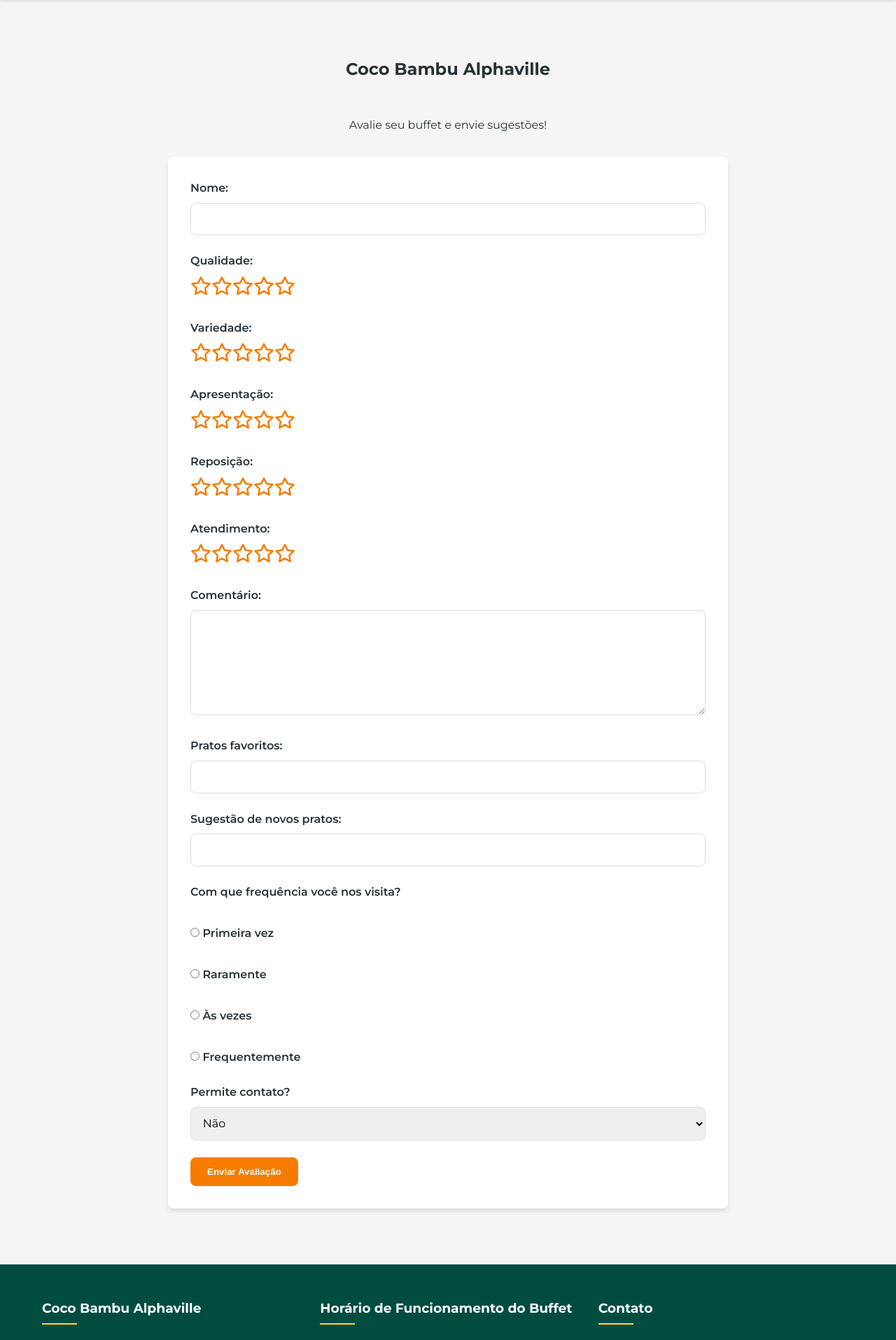
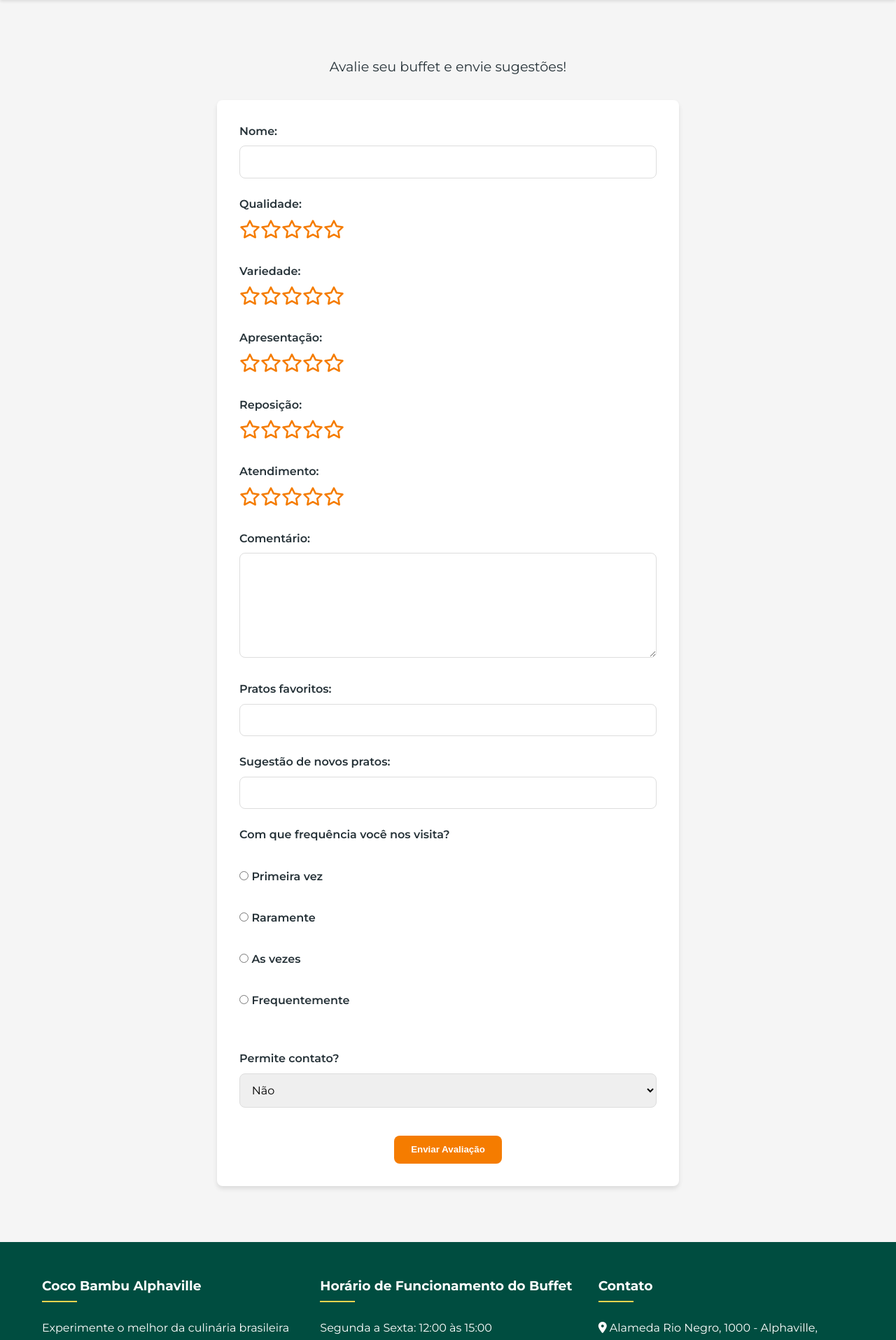
Before and after one commit to Robsoncb1/site_avalia-o, a Flask app: page / in a window 1280 px wide. Shown: the part 112-2027 px from the top of the page at 70% size. Run offline with Flask 3, Linux system fonts and the light colour scheme.

Commit message:
Melhoria visual no formulário de avaliação

```diff
--- a/src/templates/avaliar.html
+++ b/src/templates/avaliar.html
@@ -4,9 +4,8 @@
 
 {% block content %}
 <section class="section-padding">
-    <div class="container">
-        <h2 class="section-title">Coco Bambu Alphaville</h2>
-        <p class="text-center mb-4">Avalie seu buffet e envie sugestões!</p>
+    <div class="container" style="max-width: 700px;">
+        <p class="text-center mb-4" style="font-size: 1.2rem; font-weight: 500;">Avalie seu buffet e envie sugestões!</p>
 
         <form method="POST" action="{{ url_for('enviar') }}" class="rating-form" id="avaliacaoForm">
             <div class="form-group">
@@ -81,10 +42,9 @@
 
             <div class="form-group">
                 <label>Com que frequência você nos visita?</label><br>
-                <label><input type="radio" name="frequencia" value="primeira vez" required> Primeira vez</label><br>
-                <label><input type="radio" name="frequencia" value="raramente"> Raramente</label><br>
-                <label><input type="radio" name="frequencia" value="as vezes"> Às vezes</label><br>
-                <label><input type="radio" name="frequencia" value="frequentemente"> Frequentemente</label>
+                {% for freq in ['primeira vez', 'raramente', 'as vezes', 'frequentemente'] %}
+                    <label style="margin-right: 10px;"><input type="radio" name="frequencia" value="{{ freq }}" required> {{ freq|capitalize }}</label><br>
+                {% endfor %}
             </div>
 
             <div class="form-group">
@@ -100,7 +60,9 @@
                 <input type="text" name="telefone" class="form-control">
             </div>
 
-            <button type="submit" class="btn">Enviar Avaliação</button>
+            <div class="text-center">
+                <button type="submit" class="btn" style="margin-top: 1rem;">Enviar Avaliação</button>
+            </div>
         </form>
     </div>
 </section>
```
Also changed, not shown: other parts of src/templates/avaliar.html (+6 -45 lines).
